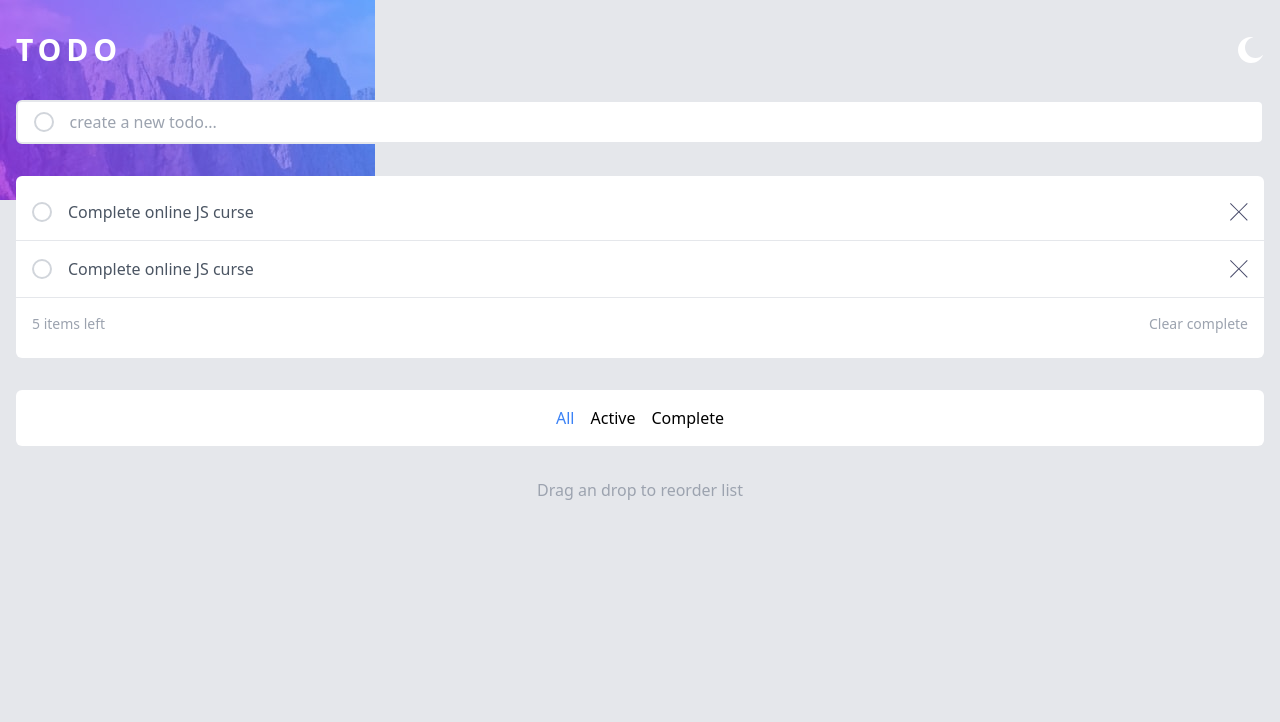
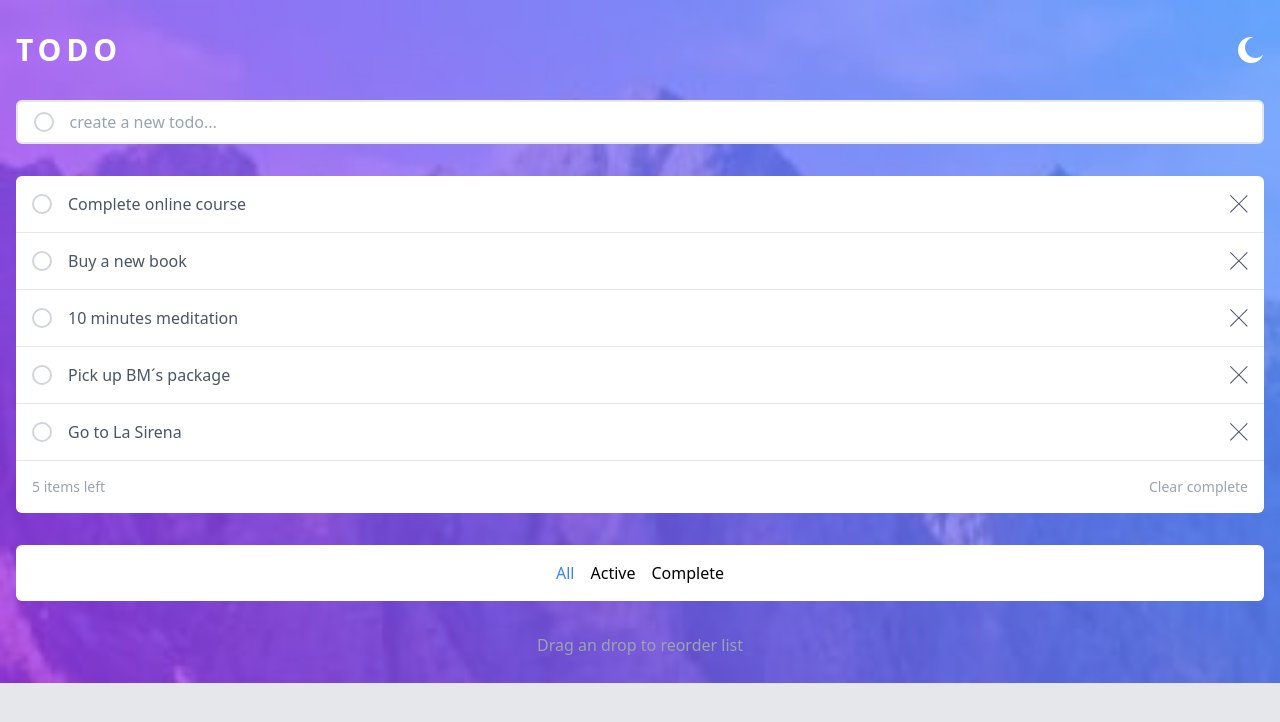
Before and after one commit to Jannada/practica-react-1, a React (Vite) app: page / in a window 1280 px wide. Shown: the top 722 px of the page. Built offline with nearby package versions, Linux system fonts and the light colour scheme.

Commit message:
Actualización 1

```diff
--- a/src/App.jsx
+++ b/src/App.jsx
@@ -1,15 +1,33 @@
-import { useState } from 'react'
-import { Form } from './components/forms/Form'
+import { TodoCreate } from "./components/TodoCreate";
+import { Header } from "./components/Header";
+import { TodoList } from "./components/TodoList";
+import { TodoComputed } from "./TodoComputed";
+import { TodoFilter } from "./TodoFilter";
+import { useState } from "react";
 
-
+const initialStateTodos = [
+    { id: 1, title: "Complete online course", completed: true },
+    { id: 2, title: "Buy a new book", completed: false },
+    { id: 3, title: "10 minutes meditation", completed: true },
+    { id: 4, title: "Pick up BM´s package", completed: false },
+    { id: 5, title: "Go to La Sirena", completed: true },
+];
 function App() {
-
-
-  return (
-    <>
-      <Form/>
-    </>
-  )
+    const [todo, setTodo] = useState(initialStateTodos);
+    return (
+        <div className="min-h-screen bg-gray-200 bg-[url('./assets/images/bg-mobile-light.jpg')] bg-contain bg-no-repeat">
+            <Header />
+            <main className="px-auto container mx-auto mt-8 px-4">
+                <TodoCreate />
+                <TodoList todos={todo} />
+                <TodoComputed />
+                <TodoFilter />
+            </main>
+            <footer className="mt-8 text-center text-gray-400">
+                Drag an drop to reorder list
+            </footer>
+        </div>
+    );
 }
 
-export default App
+export default App;
--- /dev/null
+++ b/src/TodoComputed.jsx
@@ -0,0 +1,8 @@
+export const TodoComputed = () => {
+    return (
+        <section className="flex justify-between rounded-b-md bg-white px-4 py-4">
+            <span className="text-sm text-gray-400">5 items left</span>
+            <button className="text-sm text-gray-400">Clear complete</button>
+        </section>
+    );
+};
--- /dev/null
+++ b/src/TodoFilter.jsx
@@ -0,0 +1,11 @@
+export const TodoFilter = () => {
+    return (
+        <section className="container mx-auto mt-8">
+            <div className="flex justify-center gap-4 rounded-md bg-white p-4">
+                <button className="text-blue-500">All</button>
+                <button className="hover:text-blue-600">Active</button>
+                <button className="hover:text-blue-600">Complete</button>
+            </div>
+        </section>
+    );
+};
--- /dev/null
+++ b/src/components/Header.jsx
@@ -0,0 +1,16 @@
+import { MoonIcon } from "./icons/MoonIcon";
+
+export const Header = () => {
+    return (
+        <header className="container mx-auto px-4 pt-8">
+            <div className="flex flex-row justify-between">
+                <h1 className="text-left text-3xl font-semibold uppercase tracking-[0.3rem] text-white">
+                    Todo
+                </h1>
+                <button>
+                    <MoonIcon fill="#fff" />
+                </button>
+            </div>
+        </header>
+    );
+};
--- /dev/null
+++ b/src/components/TodoCreate.jsx
@@ -0,0 +1,18 @@
+export const TodoCreate = () => {
+    const handleSubmit = (e) => {
+        e.preventDefault();
+    };
+    return (
+        <form
+            onSubmit={handleSubmit}
+            className="flex items-center gap-4 overflow-hidden rounded-md border-2 bg-white px-4 py-2"
+        >
+            <span className="inline-block h-5 w-5 rounded-full border-2 border-gray-300"></span>
+            <input
+                className="w-full text-gray-400 focus:outline-none"
+                type="text"
+                placeholder="create a new todo..."
+            />
+        </form>
+    );
+};
--- /dev/null
+++ b/src/components/TodoItem.jsx
@@ -0,0 +1,14 @@
+import { CrossIcon } from "./icons/CrossIcon";
+
+export const TodoItem = ({ todo }) => {
+    const { id, title, completed } = todo;
+    return (
+        <article className="flex items-center gap-4 border-b border-b-gray-200">
+            <button className="inline-block h-5 w-5 flex-none rounded-full border-2 border-gray-300"></button>
+            <p className="grow text-gray-600">{title}</p>
+            <button className="flex-none">
+                <CrossIcon />
+            </button>
+        </article>
+    );
+};
--- /dev/null
+++ b/src/components/TodoList.jsx
@@ -0,0 +1,11 @@
+import { TodoItem } from "./TodoItem";
+
+export const TodoList = ({ todos }) => {
+    return (
+        <div className="mt-8 rounded-t-md bg-white [&>article]:p-4">
+            {todos.map((todo) => (
+                <TodoItem key={todo.id} todo={todo} />
+            ))}
+        </div>
+    );
+};
--- a/src/components/forms/Form.jsx
+++ /dev/null
@@ -1,72 +0,0 @@
-import { useState } from "react";
-import { CrossIcon } from "../icons/CrossIcon";
-import { MoonIcon } from "../icons/MoonIcon";
-
-export const Form = () => {
-    return (
-        <div>
-            <div className="min-h-screen bg-gray-200 bg-[url('./assets/images/bg-mobile-light.jpg')] bg-no-repeat">
-                <header className="container mx-auto px-4 pt-8">
-                    <div className="flex flex-row justify-between">
-                        <h1 className="text-left text-3xl font-semibold uppercase tracking-[0.3rem] text-white">
-                            Todo
-                        </h1>
-                        <button>
-                            <MoonIcon fill="#fff" />
-                        </button>
-                    </div>
-                    <form className="mt-8 flex items-center gap-4 overflow-hidden rounded-md border-2 bg-white px-4 py-2">
-                        <span className="inline-block h-5 w-5 rounded-full border-2 border-gray-300"></span>
-                        <input
-                            className="w-full text-gray-400 focus:outline-none"
-                            type="text"
-                            placeholder="create a new todo..."
-                        />
-                    </form>
-                </header>
-                <main className="px-auto container mx-auto mt-8 px-4">
-                    <div className="rounded-md bg-white py-2 [&>article]:p-4">
-                        <article className="flex items-center gap-4 border-b border-b-gray-200">
-                            <button className="inline-block h-5 w-5 flex-none rounded-full border-2 border-gray-300"></button>
-                            <p className="grow text-gray-600">
-                                Complete online JS curse
-                            </p>
-                            <button className="flex-none">
-                                <CrossIcon />
-                            </button>
-                        </article>
-                        <article className="flex items-center gap-4 border-b border-b-gray-200">
-                            <button className="inline-block h-5 w-5 flex-none rounded-full border-2 border-gray-300"></button>
-                            <p className="grow text-gray-600">
-                                Complete online JS curse
-                            </p>
-                            <button className="flex-none">
-                                <CrossIcon />
-                            </button>
-                        </article>
-                        <section className="flex justify-between px-4 py-4">
-                            <span className="text-sm text-gray-400">
-                                5 items left
-                            </span>
-                            <button className="text-sm text-gray-400">
-                                Clear complete
-                            </button>
-                        </section>
-                    </div>
-                </main>
-                <section className="container mx-auto mt-8 px-4">
-                    <div className="flex justify-center gap-4 rounded-md bg-white p-4">
-                        <button className="text-blue-500">All</button>
-                        <button className="hover:text-blue-600">Active</button>
-                        <button className="hover:text-blue-600">
-                            Complete
-                        </button>
-                    </div>
-                </section>
-                <p className="mt-8 text-center text-gray-400">
-                    Drag an drop to reorder list
-                </p>
-            </div>
-        </div>
-    );
-};
```
